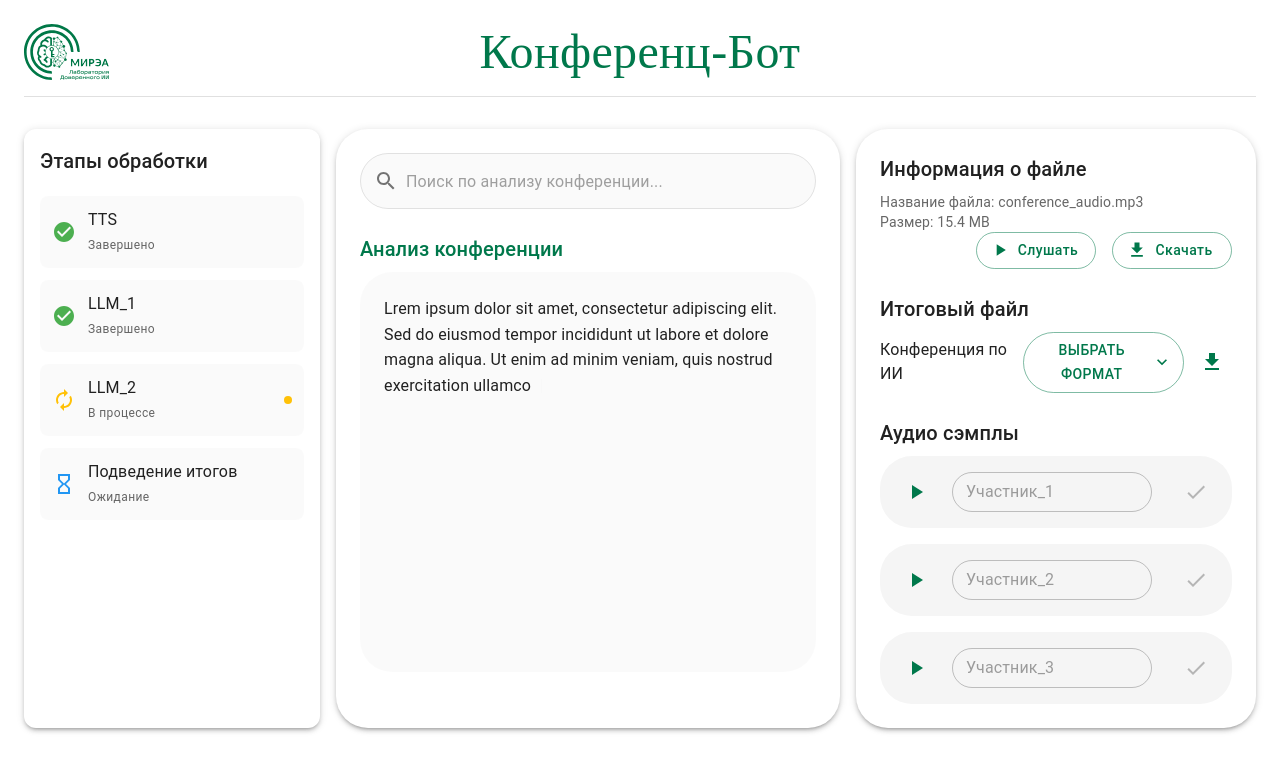
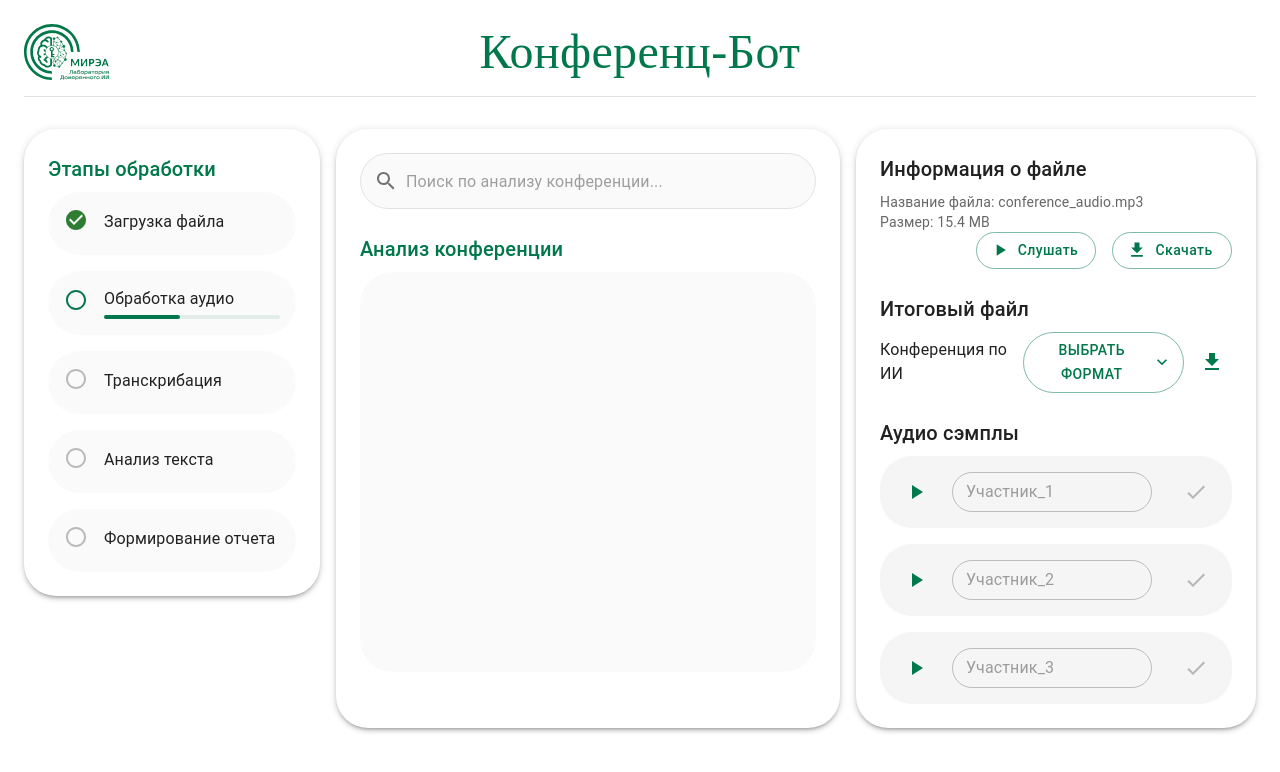
Before and after one commit to ch1ll1xxc/confbot-frontend, a React (Vite) app: page /processing in a window 1280 px wide. Shown: the top 772 px of the page. Built offline with nearby package versions, Linux system fonts and the light colour scheme.

Commit message:
UPD proccesing steps view + dependecies

```diff
--- a/src/components/ChatInterface.tsx
+++ b/src/components/ChatInterface.tsx
@@ -5,13 +5,19 @@ import { motion, AnimatePresence } from 'framer-motion';
 
 const loremIpsum = `Lorem ipsum dolor sit amet, consectetur adipiscing elit. Sed do eiusmod tempor incididunt ut labore et dolore magna aliqua. Ut enim ad minim veniam, quis nostrud exercitation ullamco laboris nisi ut aliquip ex ea commodo consequat. Duis aute irure dolor in reprehenderit in voluptate velit esse cillum dolore eu fugiat nulla pariatur. Excepteur sint occaecat cupidatat non proident, sunt in culpa qui officia deserunt mollit anim id est laborum.`;
 
-export const ChatInterface: React.FC = () => {
+interface ChatInterfaceProps {
+  shouldStartTyping: boolean;
+}
+
+export const ChatInterface: React.FC<ChatInterfaceProps> = ({ shouldStartTyping }) => {
   const [displayedText, setDisplayedText] = useState('');
-  const [isTyping, setIsTyping] = useState(true);
+  const [isTyping, setIsTyping] = useState(false);
 
   useEffect(() => {
+    if (shouldStartTyping) {
+      setIsTyping(true);
       let currentIndex = 0;
-    const typingSpeed = 30; // миллисекунды между символами
+      const typingSpeed = 30;
 
       const typingInterval = setInterval(() => {
         if (currentIndex < loremIpsum.length) {
@@ -24,7 +30,8 @@ export const ChatInterface: React.FC = () => {
       }, typingSpeed);
 
       return () => clearInterval(typingInterval);
-  }, []);
+    }
+  }, [shouldStartTyping]);
 
   return (
     <Paper
@@ -97,6 +104,7 @@ export const ChatInterface: React.FC = () => {
         },
       }}>
         <AnimatePresence>
+          {shouldStartTyping && (
             <motion.div
               initial={{ opacity: 0, y: 20 }}
               animate={{ opacity: 1, y: 0 }}
@@ -123,6 +131,7 @@ export const ChatInterface: React.FC = () => {
                 )}
               </Typography>
             </motion.div>
+          )}
         </AnimatePresence>
       </Box>
     </Paper>
--- a/src/components/ProcessingSteps.tsx
+++ b/src/components/ProcessingSteps.tsx
@@ -1,138 +1,129 @@
-import React, { useEffect, useState } from 'react';
-import { Box, Typography, Paper } from '@mui/material';
-import { motion } from 'framer-motion';
-import {
-  CheckCircle as CompletedIcon,
-  Error as ErrorIcon,
-  HourglassEmpty as WaitingIcon,
-  Autorenew as ProcessingIcon
-} from '@mui/icons-material';
-
-type StepStatus = 'waiting' | 'error' | 'processing' | 'completed';
+import React, { useState, useEffect } from 'react';
+import { Box, Paper, Typography, LinearProgress } from '@mui/material';
+import { CheckCircle as CheckIcon, RadioButtonUnchecked as UncheckIcon } from '@mui/icons-material';
+import { motion, AnimatePresence } from 'framer-motion';
 
 interface ProcessingStep {
-  name: string;
-  status: StepStatus;
+  id: string;
+  title: string;
+  status: 'pending' | 'processing' | 'completed';
 }
 
 interface ProcessingStepsProps {
-  initialStatus?: 'processed' | 'processing' | 'queued';
+  initialStatus: string;
+  onTranscriptionComplete: () => void;
 }
 
-const statusIcons = {
-  waiting: WaitingIcon,
-  error: ErrorIcon,
-  processing: ProcessingIcon,
-  completed: CompletedIcon
-};
-
-const statusColors = {
-  waiting: '#2196F3',
-  error: '#f44336',
-  processing: '#FFC107',
-  completed: '#4CAF50'
-};
-
-const ProcessingSteps: React.FC<ProcessingStepsProps> = ({ initialStatus = 'queued' }) => {
+export const ProcessingSteps: React.FC<ProcessingStepsProps> = ({ initialStatus, onTranscriptionComplete }) => {
   const [steps, setSteps] = useState<ProcessingStep[]>([
-    { name: 'TTS', status: 'waiting' },
-    { name: 'LLM_1', status: 'waiting' },
-    { name: 'LLM_2', status: 'waiting' },
-    { name: 'Подведение итогов', status: 'waiting' }
+    { id: '1', title: 'Загрузка файла', status: 'completed' },
+    { id: '2', title: 'Обработка аудио', status: 'processing' },
+    { id: '3', title: 'Транскрибация', status: 'pending' },
+    { id: '4', title: 'Анализ текста', status: 'pending' },
+    { id: '5', title: 'Формирование отчета', status: 'pending' }
   ]);
 
   useEffect(() => {
-    if (initialStatus === 'processed') {
-      setSteps(steps.map(step => ({ ...step, status: 'completed' })));
-    } else if (initialStatus === 'queued') {
-      const delays = [2000, 4000, 6000, 7000];
-      steps.forEach((_, index) => {
-        setTimeout(() => {
-          setSteps(prev => prev.map((step, i) => {
-            if (i === index) {
-              return { ...step, status: 'completed' };
-            } else if (i === index + 1) {
-              return { ...step, status: 'processing' };
-            }
-            return step;
-          }));
-        }, delays[index]);
-      });
-    } else if (initialStatus === 'processing') {
-      const firstWaitingIndex = steps.findIndex(step => step.status === 'waiting');
-      if (firstWaitingIndex !== -1) {
-        setSteps(prev => prev.map((step, i) =>
-          i === firstWaitingIndex ? { ...step, status: 'processing' } : step
+    const processSteps = async () => {
+      for (let i = 1; i < steps.length; i++) {
+        // Устанавливаем текущий этап в processing
+        setSteps(prev => prev.map((step, index) =>
+          index === i ? { ...step, status: 'processing' } : step
         ));
+
+        // Случайная задержка от 4 до 9 секунд
+        const delay = Math.floor(Math.random() * (9000 - 4000 + 1)) + 4000;
+        await new Promise(resolve => setTimeout(resolve, delay));
+
+        // Завершаем текущий этап
+        setSteps(prev => prev.map((step, index) =>
+          index === i ? { ...step, status: 'completed' } : step
+        ));
+
+        // Если завершился этап транскрибации, вызываем колбэк
+        if (i === 2) { // Индекс 2 соответствует этапу "Транскрибация"
+          onTranscriptionComplete();
+        }
       }
-    }
-  }, [initialStatus]);
+    };
+
+    processSteps();
+  }, []);
 
   return (
     <Paper
       elevation={3}
       sx={{
-        p: 2,
-        height: '100%',
+        p: 3,
         display: 'flex',
         flexDirection: 'column',
-        gap: 1.5,
-        borderRadius: 3
+        borderRadius: 8,
+        backgroundColor: 'background.paper',
+        height: 'fit-content'
       }}
     >
-      <Typography variant="h6" gutterBottom>
+      <Typography
+        variant="h6"
+        gutterBottom
+        sx={{
+          color: 'primary.main',
+          fontWeight: 500
+        }}
+      >
         Этапы обработки
       </Typography>
-      {steps.map((step, index) => {
-        const StatusIcon = statusIcons[step.status];
-        return (
+
+      <Box sx={{ display: 'flex', flexDirection: 'column', gap: 2 }}>
+        {steps.map((step) => (
           <Box
-            key={step.name}
+            key={step.id}
             sx={{
               display: 'flex',
               alignItems: 'center',
-              gap: 1.5,
-              p: 1.5,
-              borderRadius: 2,
+              gap: 2,
+              p: 2,
               backgroundColor: 'rgba(0, 0, 0, 0.02)',
+              borderRadius: 8,
               position: 'relative'
             }}
           >
-            <StatusIcon sx={{ color: statusColors[step.status] }} />
+            <AnimatePresence mode="wait">
+              <motion.div
+                key={step.status}
+                initial={{ scale: 0.8, opacity: 0 }}
+                animate={{ scale: 1, opacity: 1 }}
+                exit={{ scale: 0.8, opacity: 0 }}
+                transition={{ duration: 0.2 }}
+              >
+                {step.status === 'completed' ? (
+                  <CheckIcon color="success" />
+                ) : (
+                  <UncheckIcon color={step.status === 'processing' ? 'primary' : 'disabled'} />
+                )}
+              </motion.div>
+            </AnimatePresence>
+
             <Box sx={{ flex: 1 }}>
-              <Typography variant="body1">{step.name}</Typography>
-              <Typography variant="caption" sx={{ color: 'text.secondary' }}>
-                {step.status === 'waiting' && 'Ожидание'}
-                {step.status === 'processing' && 'В процессе'}
-                {step.status === 'completed' && 'Завершено'}
-                {step.status === 'error' && 'Ошибка'}
+              <Typography variant="body1" sx={{ mb: 0.5 }}>
+                {step.title}
               </Typography>
+              {step.status === 'processing' && (
+                <LinearProgress
+                  sx={{
+                    height: 4,
+                    borderRadius: 2,
+                    backgroundColor: 'rgba(0, 120, 75, 0.1)',
+                    '& .MuiLinearProgress-bar': {
+                      backgroundColor: 'primary.main',
+                      borderRadius: 2
+                    }
+                  }}
+                />
+              )}
             </Box>
-            {step.status === 'processing' && (
-              <motion.div
-                animate={{
-                  scale: [1, 1.2, 1],
-                  opacity: [1, 0.5, 1]
-                }}
-                transition={{
-                  duration: 1.5,
-                  repeat: Infinity,
-                  ease: "easeInOut"
-                }}
-                style={{
-                  width: 8,
-                  height: 8,
-                  borderRadius: '50%',
-                  backgroundColor: statusColors[step.status],
-                  position: 'absolute',
-                  right: 12
-                }}
-              />
-            )}
           </Box>
-        );
-      })}
+        ))}
+      </Box>
     </Paper>
   );
 };
-export default ProcessingSteps;
--- a/src/pages/ProcessingPage.tsx
+++ b/src/pages/ProcessingPage.tsx
@@ -1,7 +1,7 @@
-import React from 'react';
+import React, { useState } from 'react';
 import { Box, Grid } from '@mui/material';
 import { Header } from '../components/Header';
-import ProcessingSteps from '../components/ProcessingSteps';
+import { ProcessingSteps } from '../components/ProcessingSteps';
 import { ChatInterface } from '../components/ChatInterface';
 import FileProcessing from '../components/FileProcessing';
 import { useLocation } from 'react-router-dom';
@@ -9,16 +9,24 @@ import { useLocation } from 'react-router-dom';
 const ProcessingPage: React.FC = () => {
   const location = useLocation();
   const status = location.state?.status || 'queued';
+  const [shouldStartTyping, setShouldStartTyping] = useState(false);
+
+  const handleTranscriptionComplete = () => {
+    setShouldStartTyping(true);
+  };
 
   return (
     <Box sx={{ p: 3, maxWidth: '1400px', margin: '0 auto' }}>
       <Header />
       <Grid container spacing={2}>
         <Grid item xs={12} md={3}>
-          <ProcessingSteps initialStatus={status} />
+          <ProcessingSteps
+            initialStatus={status}
+            onTranscriptionComplete={handleTranscriptionComplete}
+          />
         </Grid>
         <Grid item xs={12} md={5}>
-          <ChatInterface />
+          <ChatInterface shouldStartTyping={shouldStartTyping} />
         </Grid>
         <Grid item xs={12} md={4}>
           <FileProcessing />
```
Lines whose indentation alone changed are shown as unchanged.
